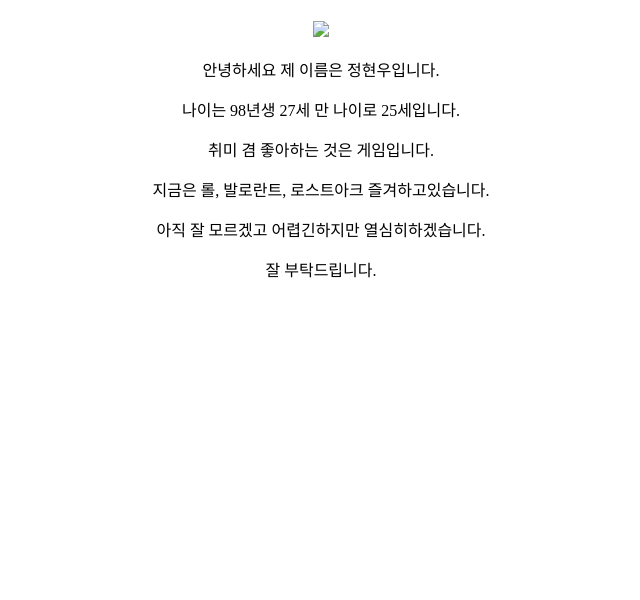
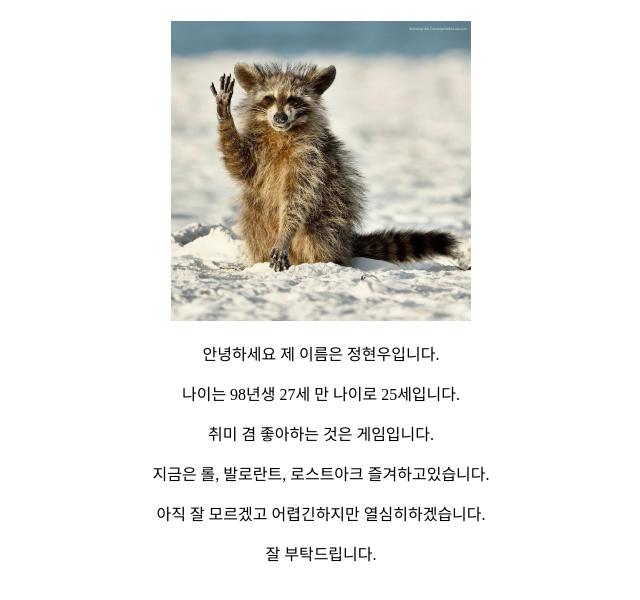
Before and after one commit to JunYeopKimm/practice, a plain HTML site: page JHW/jhw.html in a window 1280 px wide. Shown: the part 62-662 px from the top of the page, without its empty margins (319-959 px from the left). Drawn offline with Linux system fonts and the light colour scheme.

Commit message:
이미지 태그 위치 수정 001

```diff
--- a/JHW/jhw.html
+++ b/JHW/jhw.html
@@ -13,7 +13,7 @@
 <body>
     <div>
         <p class="self"> 자기소개 </p>
-        <img src="JHWimgae/jhw_image.jpeg">
+        <img src="../JHWimage/jhw_image.jpeg">
          <p> 안녕하세요 제 이름은 정현우입니다. </p>
          <p> 나이는 98년생 27세 만 나이로 25세입니다.</p>
          <p> 취미 겸 좋아하는 것은 게임입니다.</p>
```
